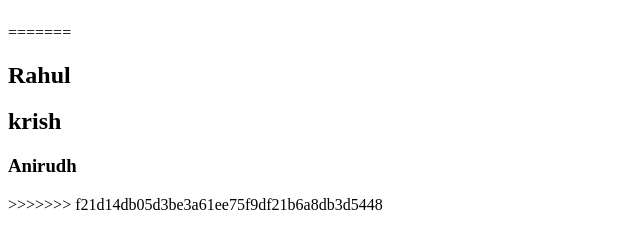
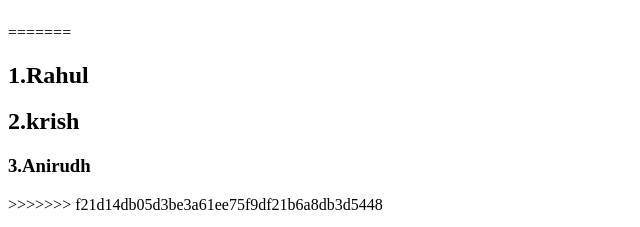
Before and after one commit to Nareshsagar7989/fullstack_project, a plain HTML site: page index.html in a window 1280 px wide. Shown: the part 188-415 px from the top of the page, without its empty margins (0-640 px from the left). Drawn offline with Linux system fonts and the light colour scheme.

Commit message:
added S.NO

```diff
--- a/index.html
+++ b/index.html
@@ -11,9 +11,9 @@
     <h2>1.Rahul</h2>
     <h2>2.krish</h2>
 =======
-    <h2>Rahul</h2>
-    <h2>krish</h2>
-    <h3>Anirudh</h3>
+    <h2>1.Rahul</h2>
+    <h2>2.krish</h2>
+    <h3>3.Anirudh</h3>
 >>>>>>> f21d14db05d3be3a61ee75f9df21b6a8db3d5448
 </body>
 </html>
```
